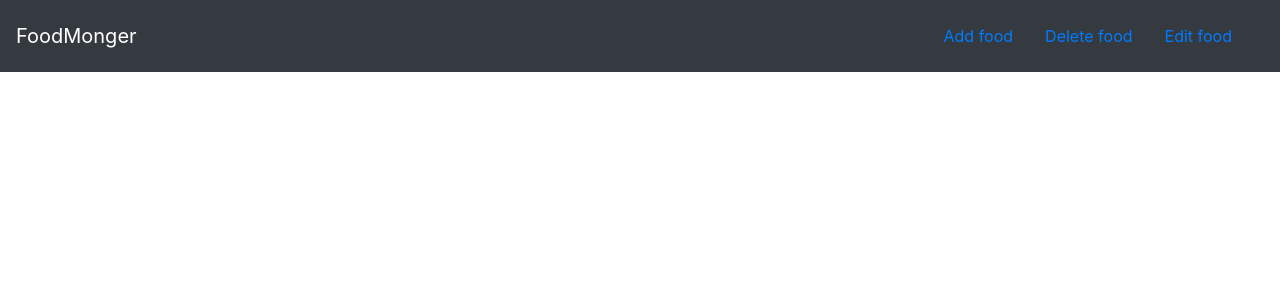
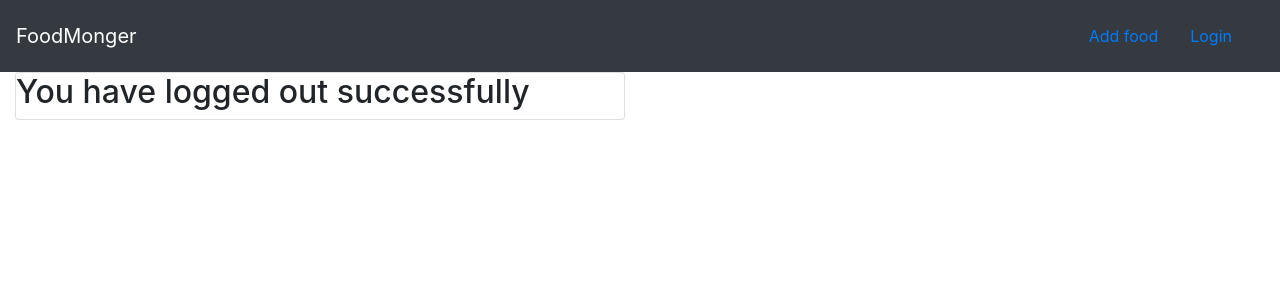
Before and after one commit to paul6ix/FoodMonger, a Django app: page /logout/ in a window 1280 px wide. Shown: the top 300 px of the page. Run offline with Django 3.2, Linux system fonts and the light colour scheme; some libraries are stand-ins or nearby versions.

Commit message:
1.Added login/logout to navbar 2.Added edit button to food items

```diff
--- a/Food/urls.py
+++ b/Food/urls.py
@@ -1,4 +1,4 @@
-from django.urls import path
+from django.urls import path,re_path
 from . import views
 
 urlpatterns = [
--- a/FoodApp/urls.py
+++ b/FoodApp/urls.py
@@ -18,6 +18,7 @@ from django.urls import path, include
 from Users import views as user_views
 from django.contrib.auth import views as auth_views
 
+
 urlpatterns = [
     path('admin/', admin.site.urls),
     path('food/', include('Food.urls')),
--- a/templates/Food/base.html
+++ b/templates/Food/base.html
@@ -12,20 +12,25 @@
     <a class="navbar-brand" href="{% url 'index' %}">FoodMonger</a>
     <div class="navbar">
         <a class="nav-item nav-link" href="{% url 'add' %}"> Add food</a>
-        <a class="nav-item nav-link" href="#"> Delete food</a>
-        <a class="nav-item nav-link" href="#"> Edit food</a>
+
+        {% if user.is_authenticated %}
+            <a class="nav-item nav-link" href="{% url 'logout' %}">Logout </a>
+        {% else %}
+            <a class="nav-item nav-link" href="{% url 'login' %}">Login </a>
+
+
+        {% endif %}
 
     </div>
 
 </nav>
-{% for message in messages  %}
-<div class="alert alert-{{ message.tags }}">
+{% for message in messages %}
+    <div class="alert alert-{{ message.tags }}">
 
-    {{ message }}
+        {{ message }}
 
 
-
-</div>
+    </div>
 {% endfor %}
 {% block body %}
 {% endblock %}
--- a/templates/Food/food_detail.html
+++ b/templates/Food/food_detail.html
@@ -18,7 +18,9 @@
                 <h1> {{ detail.food_name }}</h1>
                 <h2>{{ detail.food_desc }}</h2>
                 <h3>#{{ detail.food_price }}</h3>
+                <a href="{% url 'edit' detail.id %}">Edit</a><br>
                 <a href="{% url 'delete' detail.id %}"> Delete</a>
+
             </div>
         </div>
 
--- a/templates/Users/logout.html
+++ b/templates/Users/logout.html
@@ -1,6 +1,23 @@
 {% extends 'Food/base.html' %}
 
-<div>
-    <h2 class="h2"> You have logged out successfully</h2>
+<head>
+
+</head>
+
+{% block body %}
+<body>
+<div class="col-md-6 col">
+
+        <div class="card">
+    <h2> You have logged out successfully</h2>
+
+
+
+    </div>
 
 </div>
+
+
+</body>
+
+{% endblock %}
```
Also changed, not shown: db.sqlite3.
